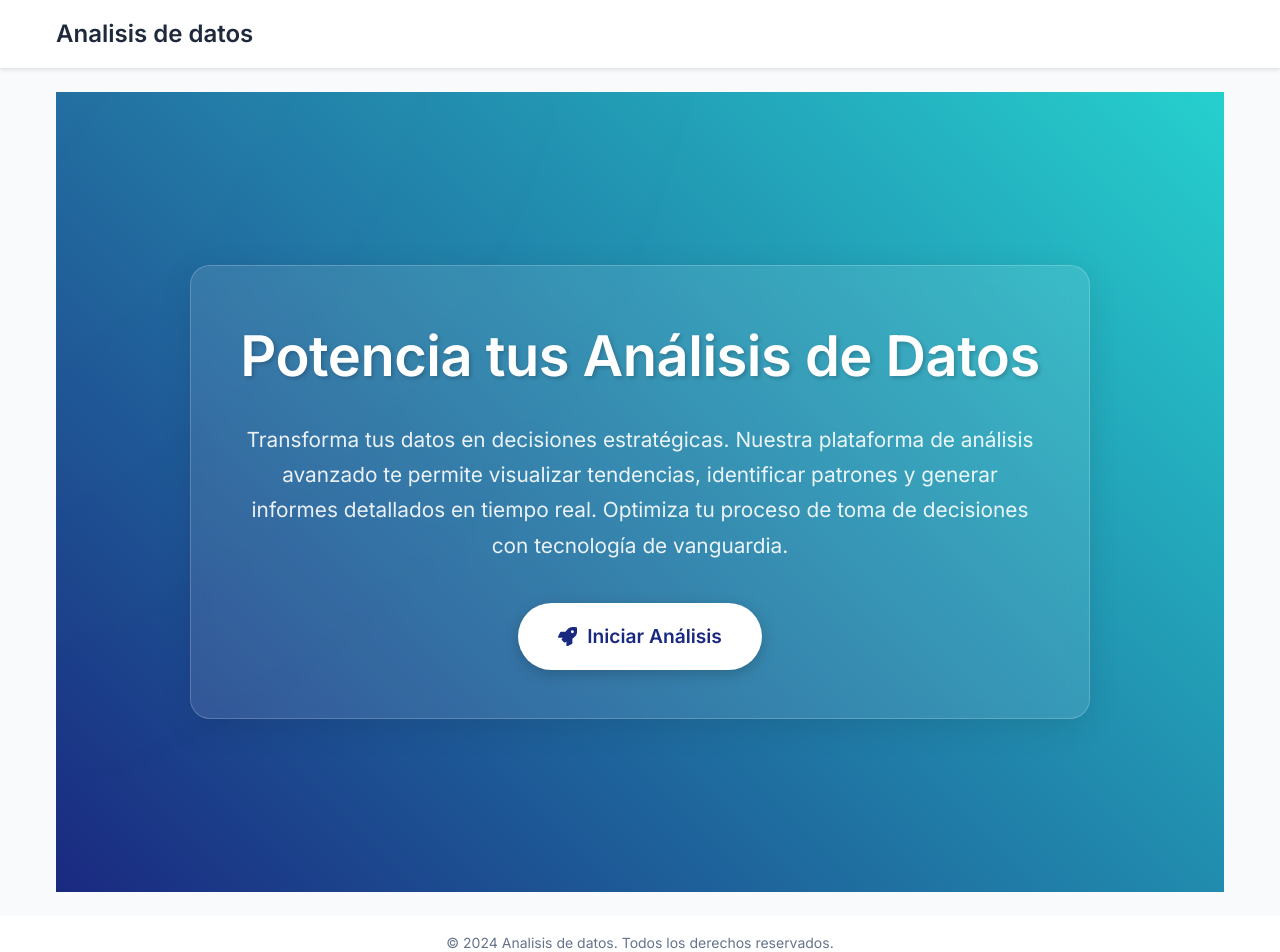
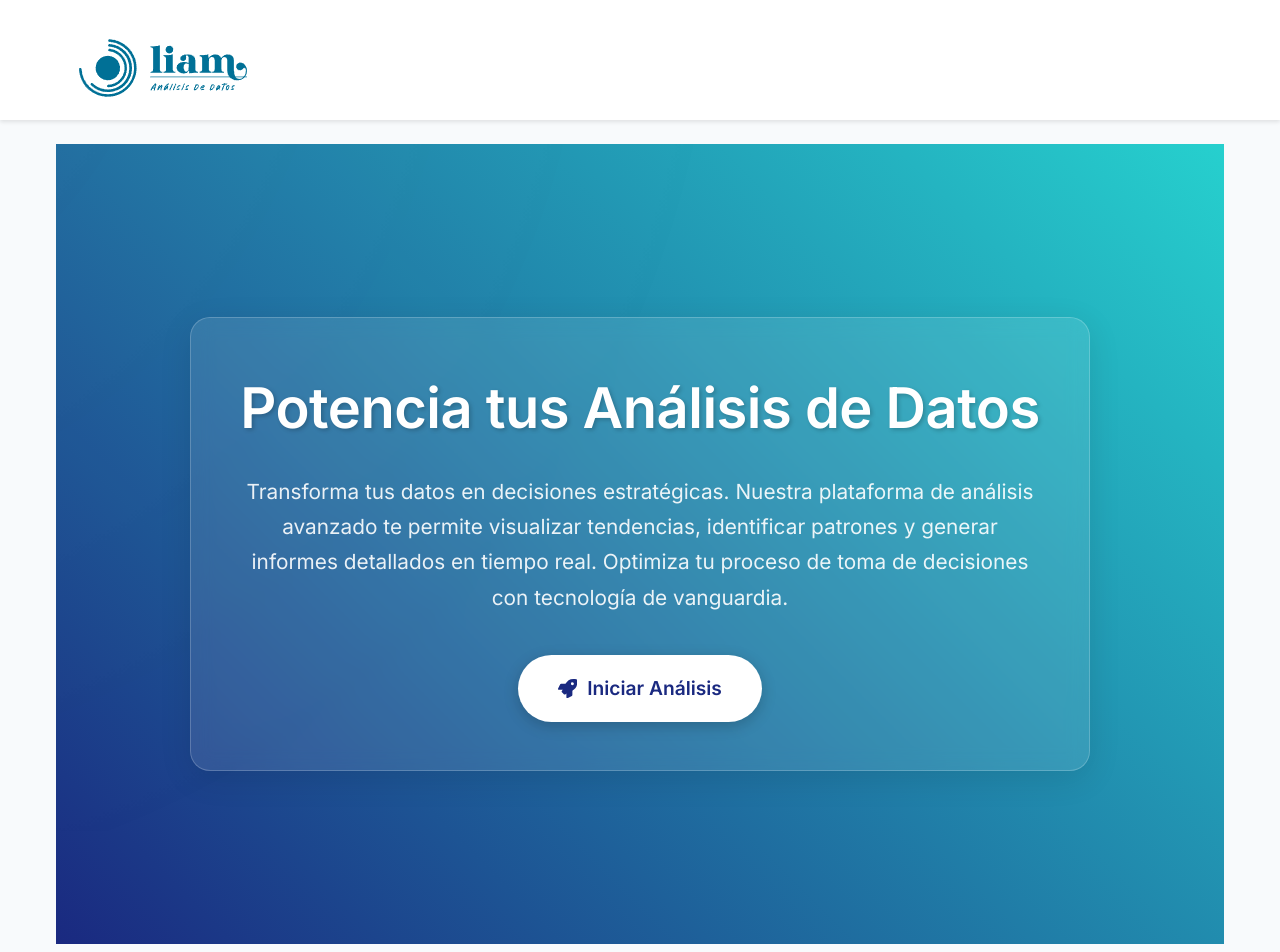
Before and after one commit to remolacho/report-analytics-app, a React (Vite) app: page / in a window 1280 px wide. Shown: the top 952 px of the page. Built offline with nearby package versions, Linux system fonts and the light colour scheme.

Commit message:
Se agrega logo

```diff
--- a/src/layouts/MainLayout.scss
+++ b/src/layouts/MainLayout.scss
@@ -8,7 +8,7 @@
   background-color: var(--chat-bg);
   box-shadow: 0 2px 4px var(--shadow-color);
   padding: var(--spacing-md) 0;
-
+  height: 120px;
   h1 {
     font-size: 1.5rem;
     font-weight: 600;
--- a/src/layouts/MainLayout.tsx
+++ b/src/layouts/MainLayout.tsx
@@ -1,5 +1,6 @@
 import React from 'react';
 import { Outlet } from 'react-router-dom';
+import logo from '../assets/images/logo-liam.png';
 import './MainLayout.scss';
 
 export const MainLayout: React.FC = () => {
@@ -7,7 +8,7 @@ export const MainLayout: React.FC = () => {
     <div className="layout">
       <header className="header">
         <div className="container">
-          <h1>Analisis de datos</h1>
+          <img src={logo} alt="Liam Analytics Logo" />
         </div>
       </header>
 
@@ -19,7 +20,7 @@ export const MainLayout: React.FC = () => {
 
       <footer className="footer">
         <div className="container">
-          <p>&copy; 2024 Analisis de datos. Todos los derechos reservados.</p>
+          <p>&copy; 2024 Liam Analytics. Todos los derechos reservados.</p>
         </div>
       </footer>
     </div>
```
Also changed, not shown: src/types/images.d.ts (added, +19 -0 lines), src/assets/images/logo-liam-2.png (added), src/assets/images/logo-liam.png (added).
